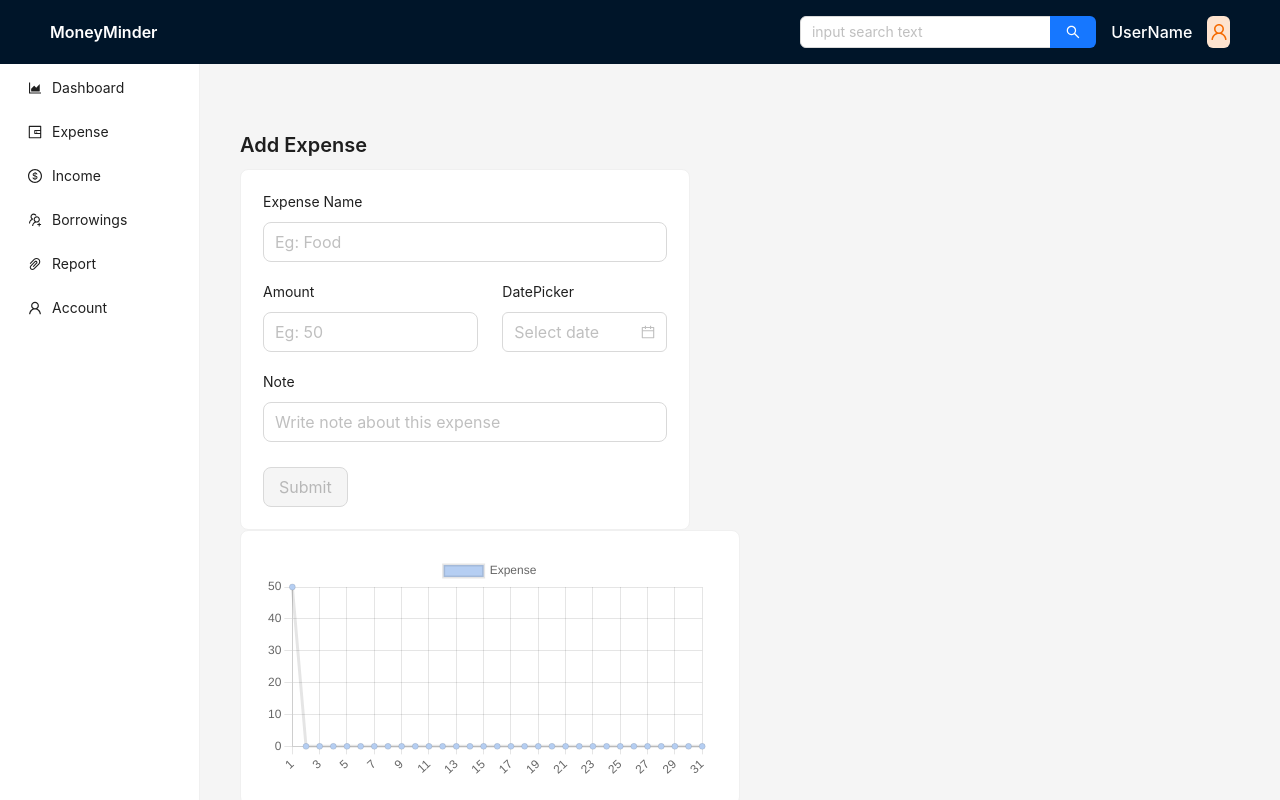
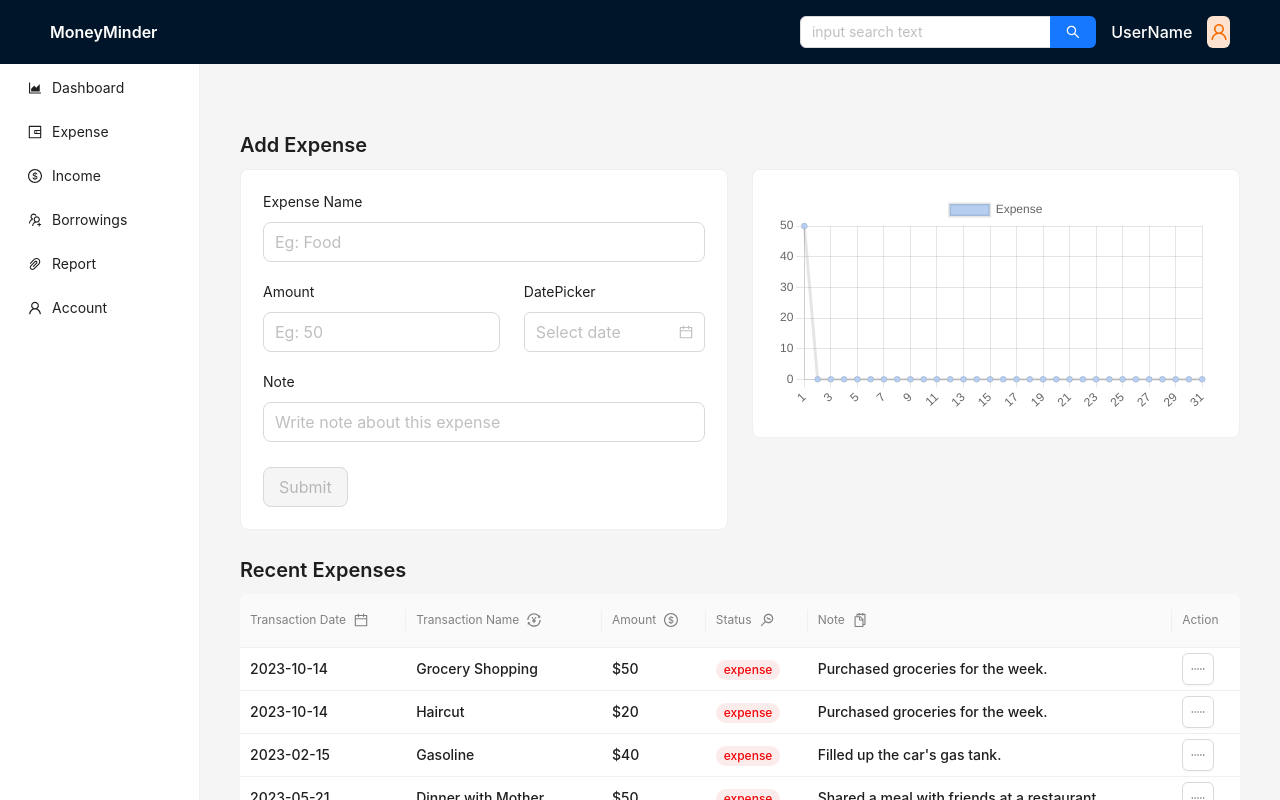
Before and after one commit to ADHIL-MOHAMMED-P-N/moneyminder, a React (Create React App) app: page /expense in a window 1280 px wide. Shown: the top 800 px of the page. Built offline with nearby package versions, Linux system fonts and the light colour scheme.

Commit message:
linechart layout

```diff
--- a/src/components/expense/AddExpense.js
+++ b/src/components/expense/AddExpense.js
@@ -39,7 +39,7 @@ const AddExpense = () => {
   };
   return (
     <>
-      <div style={{ maxWidth: 450 }}>
+      <div>
         <Card
           size="small"
           loading={false}
--- a/src/components/income/AddIncome.js
+++ b/src/components/income/AddIncome.js
@@ -32,7 +32,7 @@ const AddIncome = () => {
   };
   return (
     <>
-      <div style={{ maxWidth: 450 }}>
+      <div>
         <Card
           size="small"
           loading={false}
--- a/src/components/utils/LineChart.js
+++ b/src/components/utils/LineChart.js
@@ -1,7 +1,7 @@
 import { Line } from "react-chartjs-2";
 import { Chart as ChartJS } from "chart.js/auto";
 import { Card } from "antd";
-const LineChart = ({ transaction }) => {
+const LineChart = ({ transaction, type }) => {
   //change monthly transaction logic to context (avoid redundancy)
   //finding current month
 
@@ -58,7 +58,7 @@ const LineChart = ({ transaction }) => {
     labels: dailyTransaction.map((item) => item.day),
     datasets: [
       {
-        label: "Expense",
+        label: type === "expense" ? "Expense" : "Income",
         data: dailyTransaction.map((item) => item.amount),
         backgroundColor: "#b5cef2",
         borderRadius: 2,
@@ -66,7 +66,7 @@ const LineChart = ({ transaction }) => {
     ],
   };
   return (
-    <Card style={{ width: 500 }}>
+    <Card>
       <Line data={chartData} />
     </Card>
   );
--- a/src/pages/Expense.js
+++ b/src/pages/Expense.js
@@ -2,7 +2,7 @@ import React, { useContext, useState } from "react";
 import ExpenseContext from "../context/ExpenseContext";
 import CustomTable from "../components/utils/CustomTable";
 import AddExpense from "../components/expense/AddExpense";
-import { Typography } from "antd";
+import { Typography, Row, Col } from "antd";
 import LineChart from "../components/utils/LineChart";
 const { Title } = Typography;
 const Expense = () => {
@@ -17,8 +17,14 @@ const Expense = () => {
   return (
     <div>
       <Title level={4}>Add Expense</Title>
-      <AddExpense />
-      <LineChart transaction={expense} />
+      <Row gutter={24}>
+        <Col span={12}>
+          <AddExpense />
+        </Col>
+        <Col span={12}>
+          <LineChart type="expense" transaction={expense} />
+        </Col>
+      </Row>
       <Title level={4}>Recent Expenses</Title>
       <CustomTable
         data={expense.map((item) => ({ ...item, status: "expense" }))}
--- a/src/pages/Income.jsx
+++ b/src/pages/Income.jsx
@@ -1,7 +1,7 @@
 import React, { useContext } from "react";
 import IncomeContext from "../context/IncomeContext";
 import CustomTable from "../components/utils/CustomTable";
-import { Typography } from "antd";
+import { Typography, Row, Col } from "antd";
 import AddIncome from "../components/income/AddIncome";
 import LineChart from "../components/utils/LineChart";
 const { Title } = Typography;
@@ -17,8 +17,15 @@ const Income = () => {
   return (
     <div>
       <Title level={4}>Add Income</Title>
-      <AddIncome />
-      <LineChart transaction={income} />
+      <Row gutter={24}>
+        <Col span={12}>
+          <AddIncome />
+        </Col>
+        <Col span={12}>
+          <LineChart type="income" transaction={income} />
+        </Col>
+      </Row>
+
       <Title level={4}>Recent Incomes</Title>
       <CustomTable
         data={income.map((item) => ({ ...item, status: "income" }))}
```
